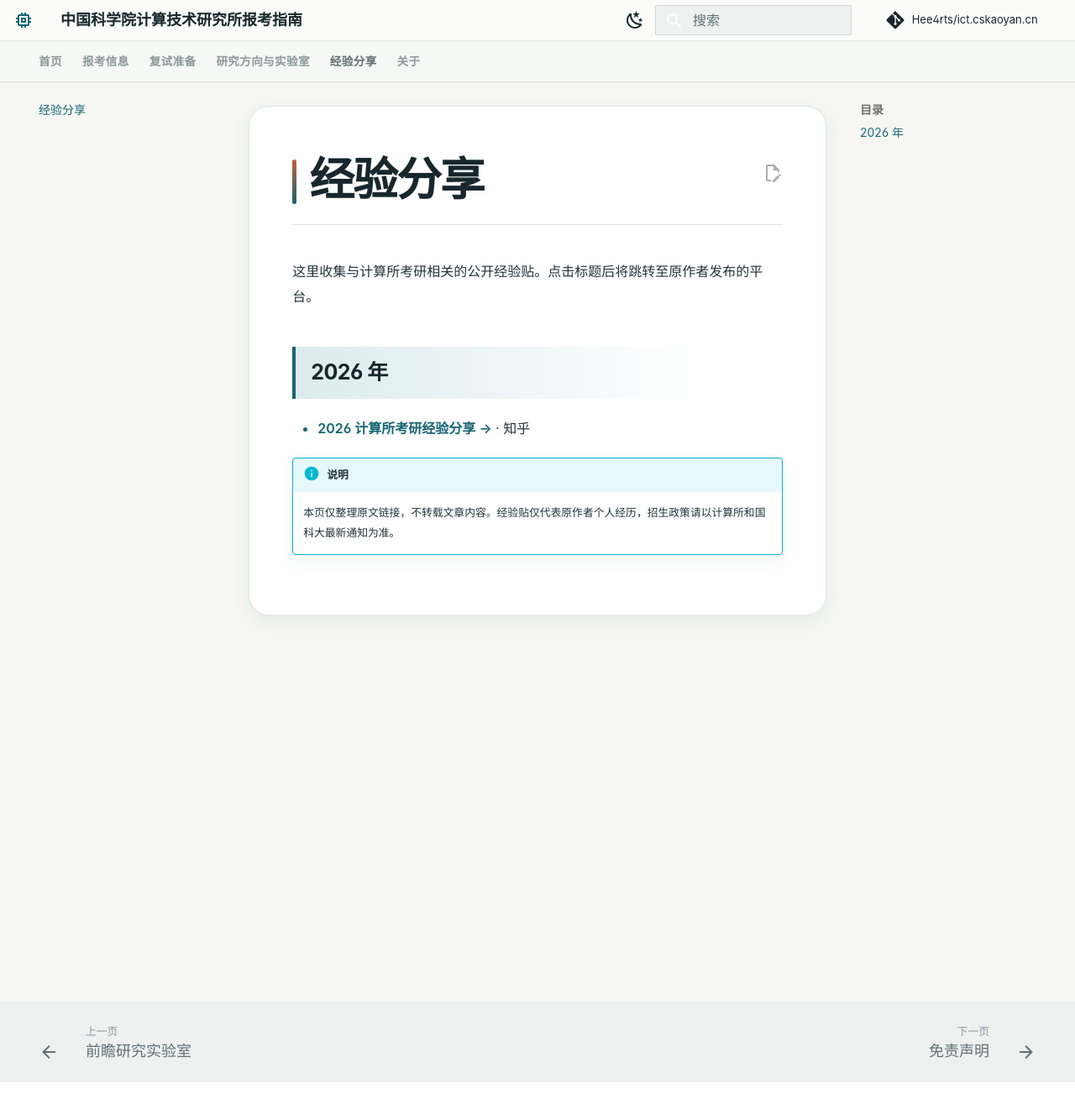
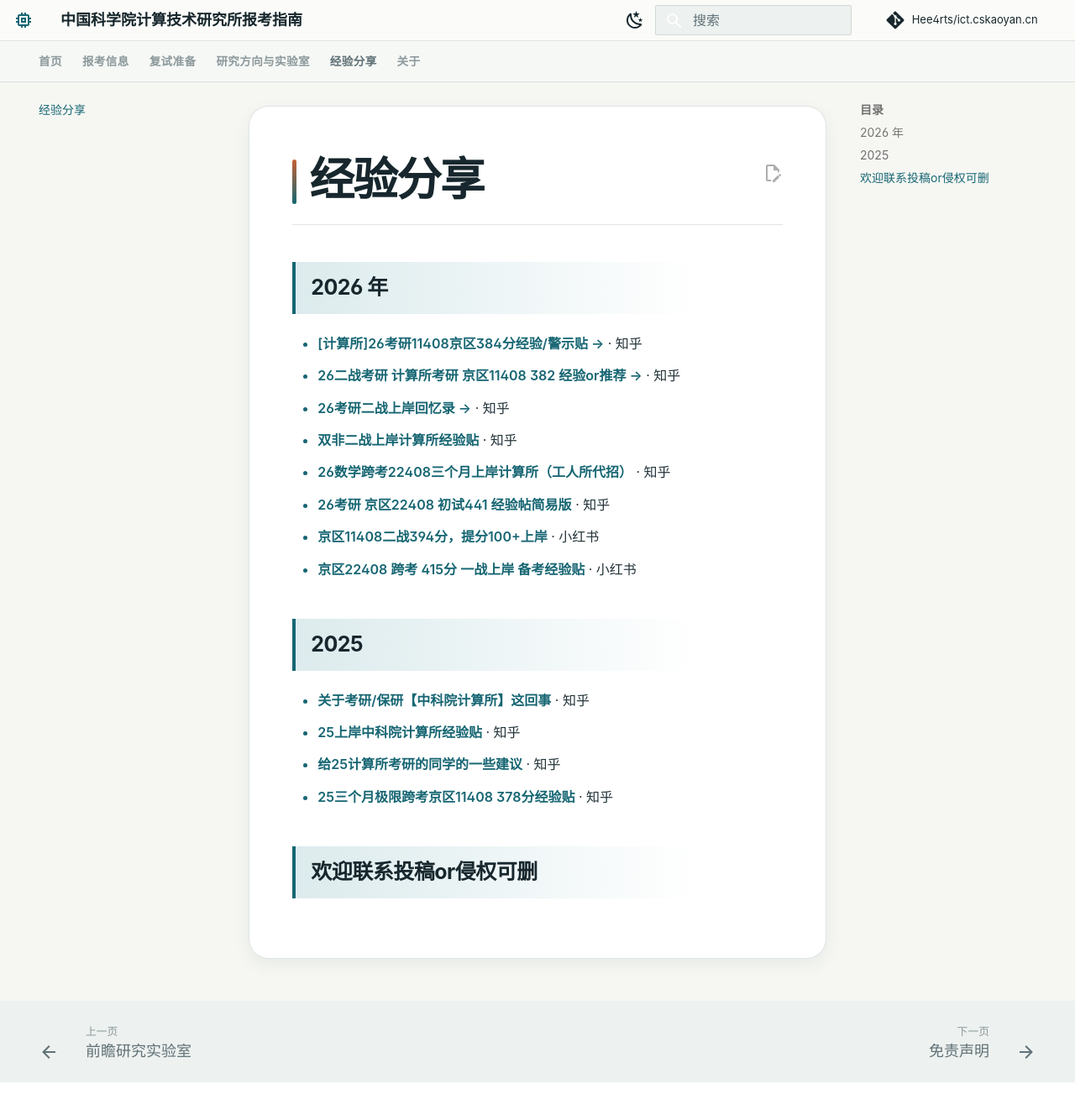
Before and after one commit to Hee4rts/ict.cskaoyan.cn, an MkDocs documentation site: the page built from docs/经验分享/index.md, in a window 1280 px wide and 1353 px high. Shown: the top 1328 px of the window at 84% size. Built offline with MkDocs 1.6.1 and Material for MkDocs 9.7.7, drawn with Linux system fonts in a browser that asks for light colours; comment, search, counter and statistics services are not loaded.

Commit message:
更新经验分享

```diff
--- a/docs/经验分享/index.md
+++ b/docs/经验分享/index.md
@@ -1,10 +1,19 @@
 # 经验分享
-
-这里收集与计算所考研相关的公开经验贴。点击标题后将跳转至原作者发布的平台。
 
 ## 2026 年
 
-- [2026 计算所考研经验分享 →](https://zhuanlan.zhihu.com/p/2022337863501583776){ target="_blank" rel="noopener noreferrer" } · 知乎
+- [[计算所]26考研11408京区384分经验/警示贴 →](https://zhuanlan.zhihu.com/p/2022337863501583776){ target="_blank" rel="noopener noreferrer" } · 知乎
+- [26二战考研 计算所考研 京区11408 382 经验or推荐 →](https://zhuanlan.zhihu.com/p/2024058898441676468){ target="_blank" rel="noopener noreferrer" } · 知乎
+- [26考研二战上岸回忆录 →](https://zhuanlan.zhihu.com/p/31015178627){ target="_blank" rel="noopener noreferrer" } · 知乎
+- [双非二战上岸计算所经验贴](https://zhuanlan.zhihu.com/p/1909940741830051113){ target="_blank" rel="noopener noreferrer" } · 知乎
+- [26数学跨考22408三个月上岸计算所（工人所代招）](https://zhuanlan.zhihu.com/p/2025511364085424666){ target="_blank" rel="noopener noreferrer" } · 知乎
+- [26考研 京区22408 初试441 经验帖简易版](https://zhuanlan.zhihu.com/p/2012515475356151888){ target="_blank" rel="noopener noreferrer" } · 知乎
+- [京区11408二战394分，提分100+上岸](https://www.xiaohongshu.com/discovery/item/69e4c28a000000001a029c44?source=webshare&xhsshare=pc_web&xsec_token=ABKlVPGpQauIo7mY4lweh4X24x1L8EntZtT_IjR9gs3WM=&xsec_source=pc_share){ target="_blank" rel="noopener noreferrer" } · 小红书
+- [京区22408 跨考 415分 一战上岸 备考经验贴](https://www.xiaohongshu.com/discovery/item/69f5fa03000000001e00f479?source=webshare&xhsshare=pc_web&xsec_token=AB8pklw7F6RAMO8DYJU5DPFcUSM0LcehgUyCfbIJKwzRs=&xsec_source=pc_share){ target="_blank" rel="noopener noreferrer" } · 小红书
 
-!!! info "说明"
-    本页仅整理原文链接，不转载文章内容。经验贴仅代表原作者个人经历，招生政策请以计算所和国科大最新通知为准。
+## 2025
+- [关于考研/保研【中科院计算所】这回事](https://zhuanlan.zhihu.com/p/694876585){ target="_blank" rel="noopener noreferrer" } · 知乎
+- [25上岸中科院计算所经验贴](https://zhuanlan.zhihu.com/p/1902654843199428150){ target="_blank" rel="noopener noreferrer" } · 知乎
+- [给25计算所考研的同学的一些建议](https://zhuanlan.zhihu.com/p/701264736){ target="_blank" rel="noopener noreferrer" } · 知乎
+- [25三个月极限跨考京区11408 378分经验贴](https://zhuanlan.zhihu.com/p/1889658720415355808){ target="_blank" rel="noopener noreferrer" } · 知乎
+## 欢迎联系投稿or侵权可删
```
